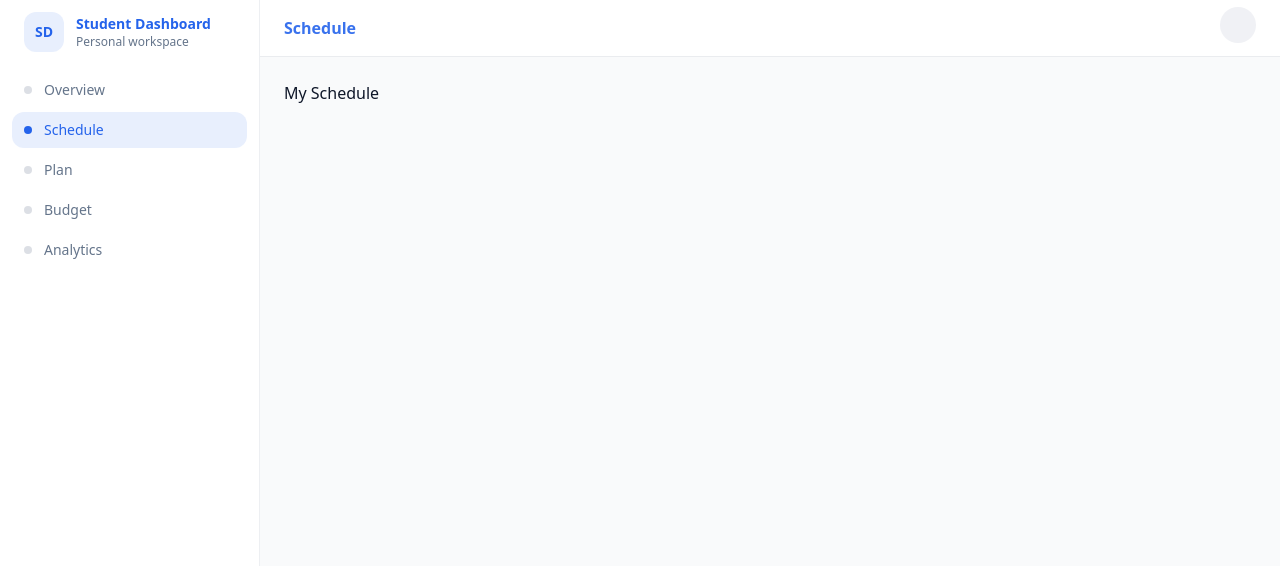
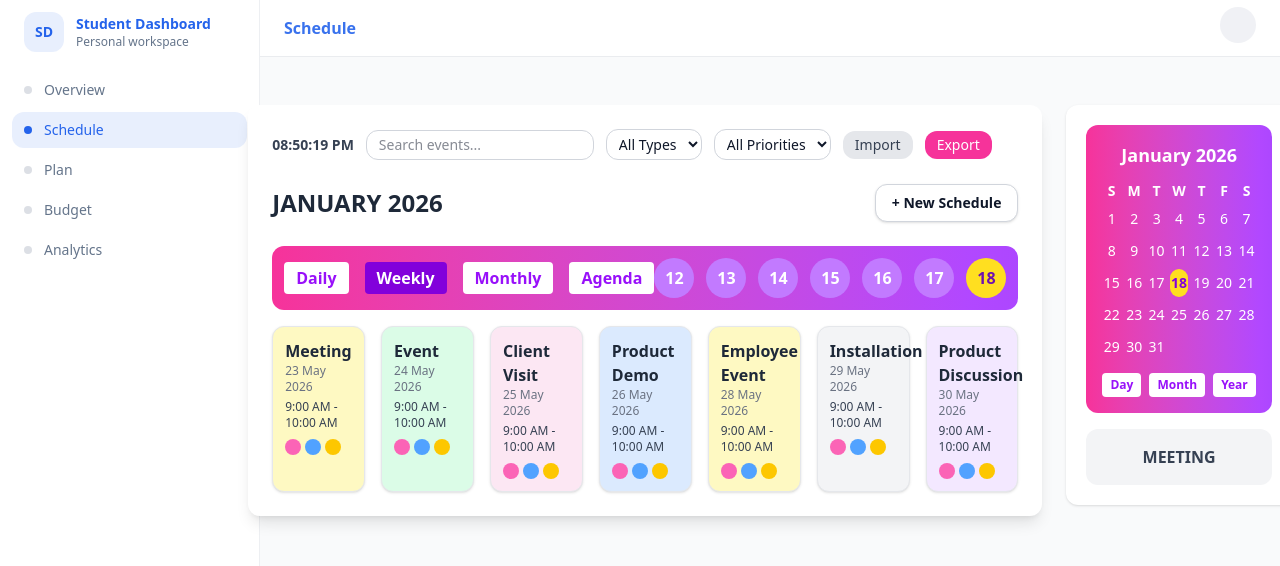
Before and after one commit to group6-dashboard/student-dashboard, a Next.js app: page /schedule in a window 1280 px wide. Shown: the top 566 px of the page. Built offline with nearby package versions, Linux system fonts and the light colour scheme.

Commit message:
Add initial implementation

```diff
--- a/src/app/(dashboard)/schedule/page.tsx
+++ b/src/app/(dashboard)/schedule/page.tsx
@@ -1,3 +1,148 @@
+"use client";
+
+import React from "react";
+
 export default function SchedulePage() {
-  return <h1>My Schedule</h1>;
+  return (
+    <div className="flex flex-col md:flex-row justify-center items-start p-6 gap-6 bg-gray-50 min-h-screen">
+      {/* Main Content */}
+      <div className="w-full max-w-6xl bg-white rounded-xl shadow-lg p-6">
+        {/* Top Bar */}
+        <div className="flex flex-wrap items-center justify-between mb-6 gap-3">
+
+
+          <div className="flex items-center gap-3">
+            <div className="text-sm font-semibold text-gray-700">
+              08:50:19 PM
+            </div>
+            <input
+              type="text"
+              placeholder="Search events..."
+              className="border border-gray-300 rounded-lg px-3 py-1 text-sm focus:outline-none focus:ring-2 focus:ring-orange-400"
+            />
+            <select className="border border-gray-300 rounded-lg px-2 py-1 text-sm">
+              <option>All Types</option>
+            </select>
+            <select className="border border-gray-300 rounded-lg px-2 py-1 text-sm">
+              <option>All Priorities</option>
+            </select>
+            <button className="bg-gray-200 text-gray-700 px-3 py-1 rounded-lg text-sm hover:bg-gray-300">
+              Import
+            </button>
+            <button className="bg-pink-500 text-white px-3 py-1 rounded-lg text-sm hover:bg-pink-600">
+              Export
+            </button>
+          </div>
+        </div>
+
+        {/* Header Month */}
+        <div className="flex items-center justify-between mb-6">
+          <h2 className="text-2xl font-bold text-gray-800">JANUARY 2026</h2>
+          <button className="bg-white border border-gray-300 px-4 py-2 rounded-lg shadow-sm hover:bg-gray-50 text-sm font-semibold">
+            + New Schedule
+          </button>
+        </div>
+
+        {/* Tabs */}
+        <div className="flex bg-gradient-to-r from-pink-500 to-purple-500 text-white rounded-lg p-3 mb-4 items-center justify-between">
+          <div className="flex gap-4">
+            <button className="bg-white text-purple-600 font-semibold px-3 py-1 rounded">
+              Daily
+            </button>
+            <button className="bg-purple-700 text-white px-3 py-1 rounded font-semibold">
+              Weekly
+            </button>
+            <button className="bg-white text-purple-600 px-3 py-1 rounded font-semibold">
+              Monthly
+            </button>
+            <button className="bg-white text-purple-600 px-3 py-1 rounded font-semibold">
+              Agenda
+            </button>
+          </div>
+          <div className="flex gap-3">
+            {["12", "13", "14", "15", "16", "17", "18"].map((d, i) => (
+              <div
+                key={i}
+                className={`w-10 h-10 flex items-center justify-center rounded-full font-semibold ${d === "18"
+                    ? "bg-yellow-300 text-purple-800"
+                    : "bg-purple-400 text-white"
+                  }`}
+              >
+                {d}
+              </div>
+            ))}
+          </div>
+        </div>
+
+        {/* Events Grid */}
+        <div className="grid grid-cols-1 md:grid-cols-7 gap-4">
+          {[
+            { title: "Meeting", date: "23 May", color: "bg-yellow-100" },
+            { title: "Event", date: "24 May", color: "bg-green-100" },
+            { title: "Client Visit", date: "25 May", color: "bg-pink-100" },
+            { title: "Product Demo", date: "26 May", color: "bg-blue-100" },
+            { title: "Employee Event", date: "28 May", color: "bg-yellow-100" },
+            { title: "Installation", date: "29 May", color: "bg-gray-100" },
+            { title: "Product Discussion", date: "30 May", color: "bg-purple-100" },
+          ].map((event, i) => (
+            <div
+              key={i}
+              className={`${event.color} p-3 rounded-lg shadow-sm border border-gray-200`}
+            >
+              <h4 className="font-semibold text-gray-800">{event.title}</h4>
+              <p className="text-xs text-gray-500">{event.date} 2026</p>
+              <p className="text-xs mt-1 text-gray-700">9:00 AM - 10:00 AM</p>
+              <div className="flex mt-2 gap-1">
+                <div className="w-4 h-4 bg-pink-400 rounded-full"></div>
+                <div className="w-4 h-4 bg-blue-400 rounded-full"></div>
+                <div className="w-4 h-4 bg-yellow-400 rounded-full"></div>
+              </div>
+            </div>
+          ))}
+        </div>
+      </div>
+
+      {/* Sidebar Calendar */}
+      <div className="w-full md:w-72 bg-white rounded-xl shadow p-5 h-fit">
+        <div className="bg-gradient-to-r from-pink-500 to-purple-500 text-white p-4 rounded-lg mb-4">
+          <h3 className="text-center text-lg font-semibold mb-3">
+            January 2026
+          </h3>
+          <div className="grid grid-cols-7 text-center text-sm gap-1">
+            {["S", "M", "T", "W", "T", "F", "S"].map((d) => (
+              <span key={d} className="font-bold">
+                {d}
+              </span>
+            ))}
+            {[...Array(31)].map((_, i) => (
+              <div
+                key={i}
+                className={`py-1 rounded-full ${i + 1 === 18
+                    ? "bg-yellow-300 text-purple-700 font-bold"
+                    : "hover:bg-white/30"
+                  }`}
+              >
+                {i + 1}
+              </div>
+            ))}
+          </div>
+          <div className="flex justify-center gap-2 mt-3">
+            <button className="bg-white text-purple-600 px-2 py-1 rounded text-xs font-semibold">
+              Day
+            </button>
+            <button className="bg-white text-purple-600 px-2 py-1 rounded text-xs font-semibold">
+              Month
+            </button>
+            <button className="bg-white text-purple-600 px-2 py-1 rounded text-xs font-semibold">
+              Year
+            </button>
+          </div>
+        </div>
+
+        <div className="bg-gray-100 rounded-lg p-4 text-center font-semibold text-gray-700">
+          MEETING
+        </div>
+      </div>
+    </div>
+  );
 }
```
Also changed, not shown: package.json (+5 -5 lines), tsconfig.json (+14 -6 lines), 1 other file (tests, documents, lock files or other folders).
